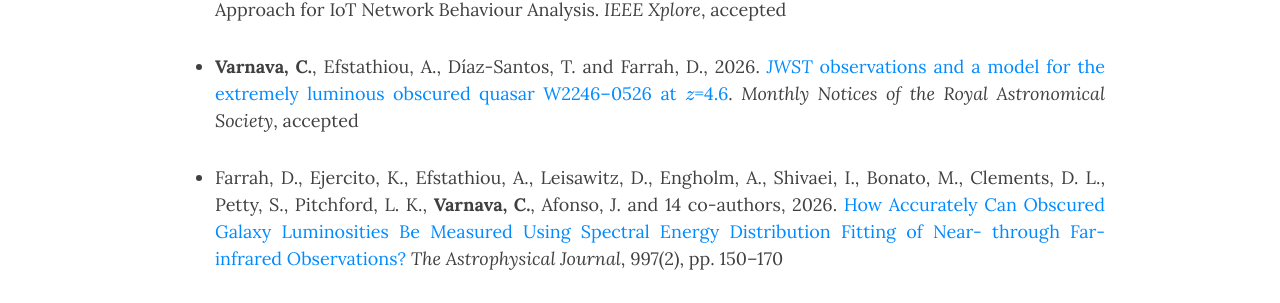
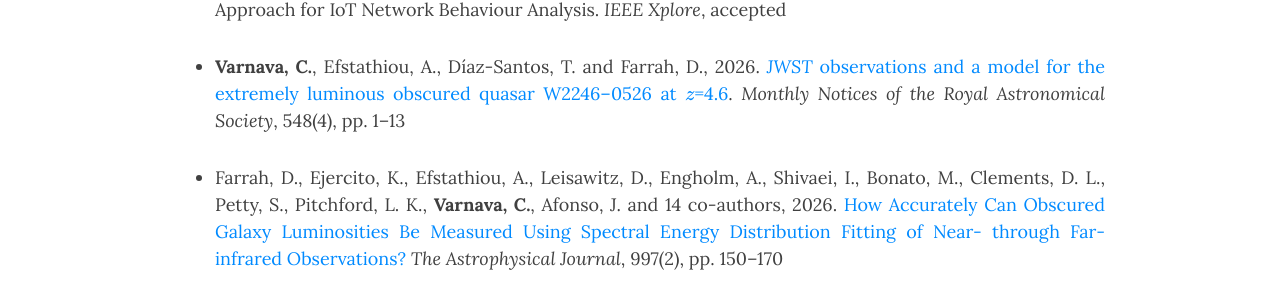
Before and after one commit to ch-var/ch-var.github.io, a Jekyll site: the page built from publications.html, in a window 1280 px wide and 900 px high. Shown: the part 418-721 px from the top of the window. Built offline with Jekyll 4.4.1, drawn with Linux system fonts in a browser that asks for light colours; formulas are drawn with MathJax 3.

Commit message:
Update publications.html

```diff
--- a/publications.html
+++ b/publications.html
@@ -27,7 +27,7 @@
 <p></p>
 <li class="responsive-margin">Georgiades, M., <b>Varnava, C.</b>, Gregoriades, A., Ioannou, I., Christodoulou, L., Islam, H. M. A., Ho, K. H. and Hou, Y., 2026. From Correlation to Causation in Intrusion Detection Systems: A Double Machine Learning Approach for IoT Network Behaviour Analysis. <i>IEEE Xplore</i>, accepted</li>
 <p></p>
-<li class="responsive-margin"><b>Varnava, C.</b>, Efstathiou, A., Díaz-Santos, T. and Farrah, D., 2026. <a href="https://doi.org/10.1093/mnras/stag795"><i>JWST</i> observations and a model for the extremely luminous obscured quasar W2246–0526 at \(z\)=4.6</a>. <i>Monthly Notices of the Royal Astronomical Society</i>, accepted</li>
+<li class="responsive-margin"><b>Varnava, C.</b>, Efstathiou, A., Díaz-Santos, T. and Farrah, D., 2026. <a href="https://doi.org/10.1093/mnras/stag795"><i>JWST</i> observations and a model for the extremely luminous obscured quasar W2246–0526 at \(z\)=4.6</a>. <i>Monthly Notices of the Royal Astronomical Society</i>, 548(4), pp. 1–13</li>
 <p></p>
 <li class="responsive-margin">Farrah, D., Ejercito, K., Efstathiou, A., Leisawitz, D., Engholm, A., Shivaei, I., Bonato, M., Clements, D. L., Petty, S., Pitchford, L. K., <b>Varnava, C.</b>, Afonso, J. and 14 co-authors, 2026. <a href="https://doi.org/10.3847/1538-4357/ae21cd">How Accurately Can Obscured Galaxy Luminosities Be Measured Using Spectral Energy Distribution Fitting of Near- through Far-infrared Observations?</a> <i>The Astrophysical Journal</i>, 997(2), pp. 150–170</li>
 <p></p>
```
